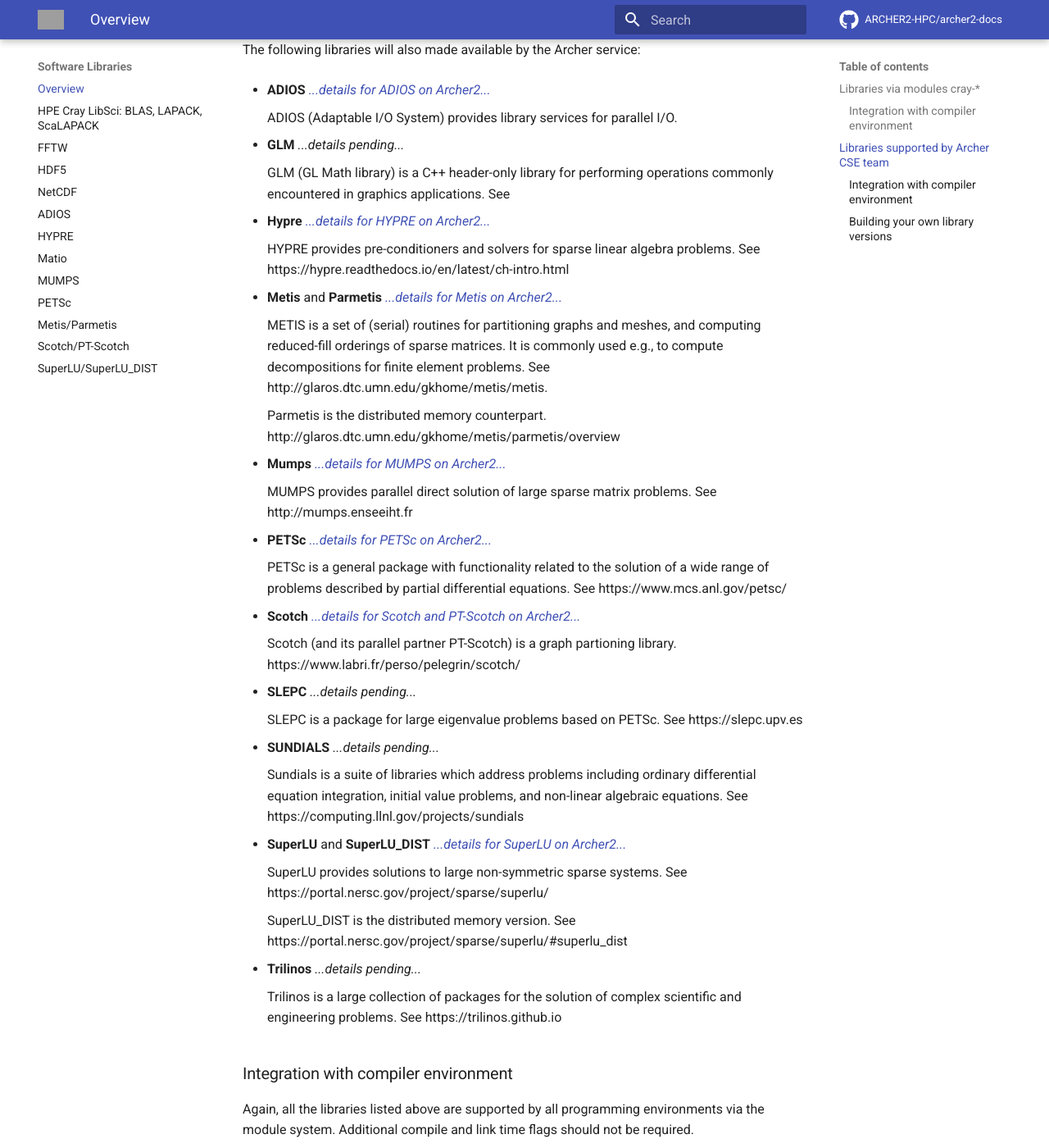
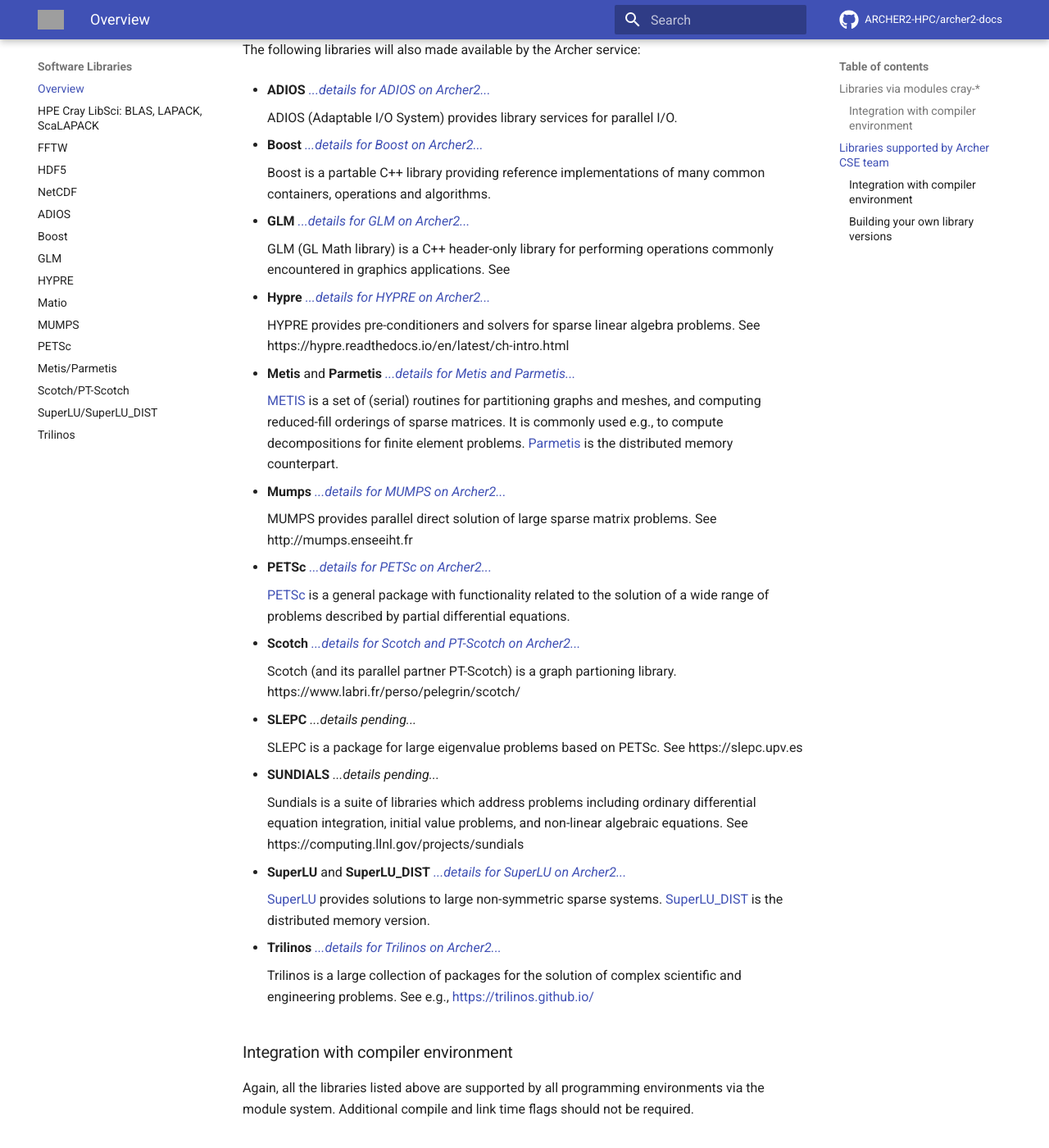
Before and after one commit to ARCHER2-HPC/archer2-docs, an MkDocs documentation site: the page built from docs/software-libraries/index.md, in a window 1280 px wide and 1400 px high, scrolled down 1411 px. Shown: the whole window at 82% size. Built offline with MkDocs 1.6.1 and Material for MkDocs 9.7.7, drawn with Linux system fonts in a browser that asks for light colours; comment, search, counter and statistics services are not loaded; grey boxes are pictures that could not be loaded.

Commit message:
Add library pages for boost,gml,trilinos

```diff
--- a/docs/software-libraries/index.md
+++ b/docs/software-libraries/index.md
@@ -77,7 +77,12 @@ The following libraries will also made available by the Archer service:
 
     ADIOS (Adaptable I/O System) provides library services for parallel I/O.
 
-- **GLM** *...details pending...*
+- **Boost** [*...details for Boost on Archer2...*](boost.md)
+
+    Boost is a partable C++ library providing reference implementations
+    of many common containers, operations and algorithms.
+
+- **GLM** [*...details for GLM on Archer2...*](glm.md)
 
     GLM (GL Math library) is a C++ header-only library for performing
     operations commonly encountered in graphics applications.
@@ -88,15 +93,15 @@ The following libraries will also made available by the Archer service:
     HYPRE provides pre-conditioners and solvers for sparse linear algebra
     problems. See https://hypre.readthedocs.io/en/latest/ch-intro.html
 
-- **Metis** and **Parmetis** [*...details for Metis on Archer2...*](metis.md)
+- **Metis** and **Parmetis** [*...details for Metis and Parmetis...*](metis.md)
 
-    METIS is a set of (serial) routines for partitioning graphs and meshes,
-    and computing reduced-fill orderings of sparse matrices. It is
+    [METIS][500] is a set of (serial) routines for partitioning graphs and
+    meshes, and computing reduced-fill orderings of sparse matrices. It is
     commonly used e.g., to compute decompositions for finite element problems.
-    See http://glaros.dtc.umn.edu/gkhome/metis/metis.
+    [Parmetis][501] is the distributed memory counterpart.
 
-    Parmetis is the distributed memory counterpart.
-    http://glaros.dtc.umn.edu/gkhome/metis/parmetis/overview
+[500]: http://glaros.dtc.umn.edu/gkhome/metis/metis
+[501]: http://glaros.dtc.umn.edu/gkhome/metis/parmetis/overview
 
 - **Mumps** [*...details for MUMPS on Archer2...*](mumps.md)
 
@@ -105,9 +110,11 @@ The following libraries will also made available by the Archer service:
 
 - **PETSc** [*...details for PETSc on Archer2...*](petsc.md)
 
-    PETSc is a general package with functionality related to the solution
-    of a wide range of problems described by partial differential equations.
-    See https://www.mcs.anl.gov/petsc/
+    [PETSc][700] is a general package with functionality related to the
+    solution of a wide range of problems described by partial differential
+    equations.
+
+[700]:  https://www.mcs.anl.gov/petsc/
 
 - **Scotch** [*...details for Scotch and PT-Scotch on Archer2...*](scotch.md)
 
@@ -128,17 +135,17 @@ The following libraries will also made available by the Archer service:
 
 - **SuperLU** and **SuperLU_DIST** [*...details for SuperLU on Archer2...*](superlu.md)
 
-    SuperLU provides solutions to large non-symmetric sparse systems.
-    See https://portal.nersc.gov/project/sparse/superlu/
+    [SuperLU][800] provides solutions to large non-symmetric sparse systems.
+    [SuperLU_DIST][810] is the distributed memory version.
 
-    SuperLU_DIST is the distributed memory version.
-    See https://portal.nersc.gov/project/sparse/superlu/#superlu_dist
+[800]: https://portal.nersc.gov/project/sparse/superlu/
+[810]: https://portal.nersc.gov/project/sparse/superlu/#superlu_dist
 
-- **Trilinos** *...details pending...*
+- **Trilinos** [*...details for Trilinos on Archer2...*](trilinos.md)
 
     Trilinos is a large collection of packages for the solution of complex
     scientific and engineering problems.
-    See https://trilinos.github.io
+    See e.g., [https://trilinos.github.io/](https://trilinos.github.io/)
 
 
 ### Integration with compiler environment
--- a/mkdocs.yml
+++ b/mkdocs.yml
@@ -84,6 +84,8 @@ nav:
     - "HDF5": software-libraries/hdf5.md
     - "NetCDF": software-libraries/netcdf.md
     - "ADIOS": software-libraries/adios.md
+    - "Boost": software-libraries/boost.md
+    - "GLM":   software-libraries/glm.md
     - "HYPRE": software-libraries/hypre.md
     - "Matio": software-libraries/matio.md
     - "MUMPS": software-libraries/mumps.md
@@ -91,5 +93,6 @@ nav:
     - "Metis/Parmetis": software-libraries/metis.md
     - "Scotch/PT-Scotch": software-libraries/scotch.md
     - "SuperLU/SuperLU_DIST": software-libraries/superlu.md
+    - "Trilinos": software-libraries/trilinos.md
   - "Data Analysis and Tools": data-tools/index.md
   - "Essential Skills": essentials/index.md
```
Also changed, not shown: docs/software-libraries/boost.md (added, +64 -0 lines), docs/software-libraries/glm.md (added, +44 -0 lines), docs/software-libraries/trilinos.md (added, +71 -0 lines).
